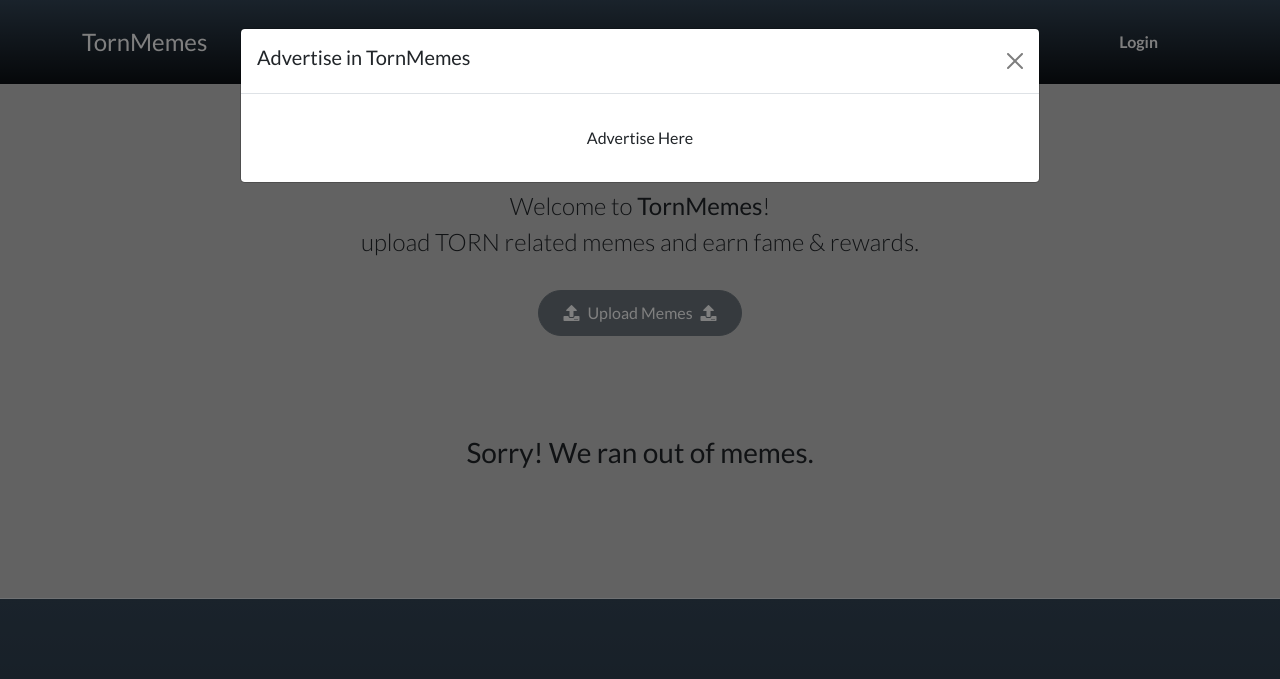
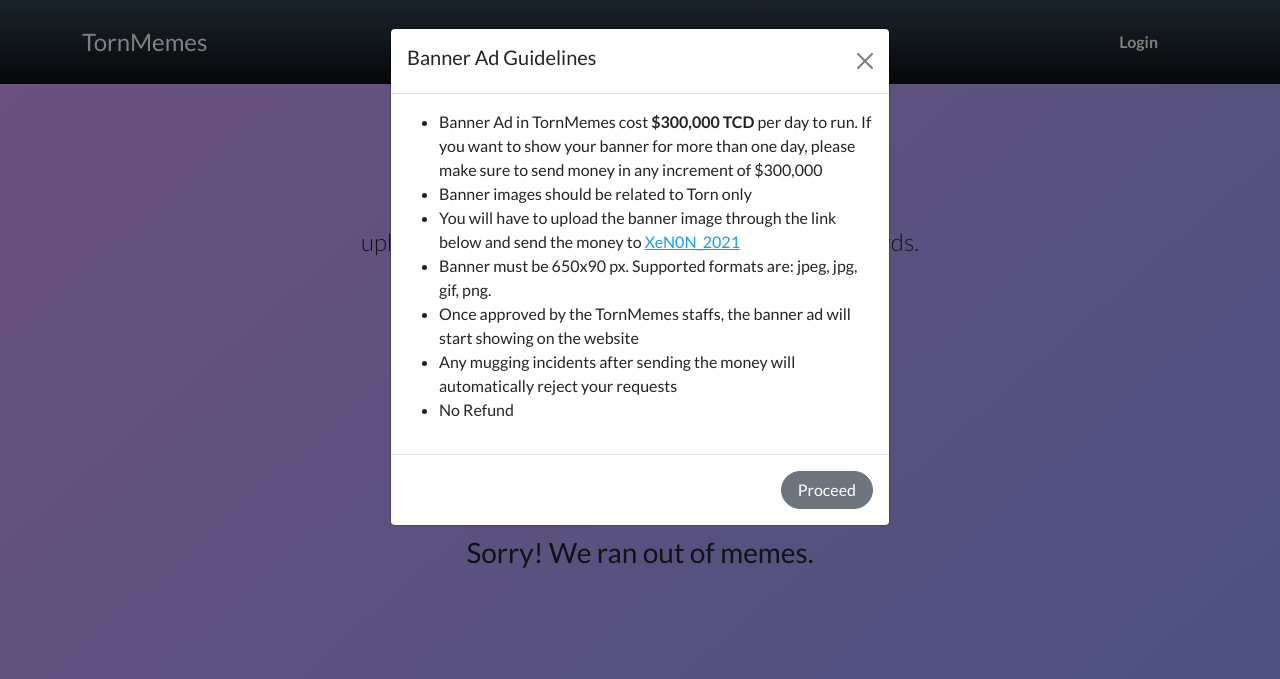
Before and after one commit to MadeleinePearce/tornmemesweb, a Django app: page / in a window 1280 px wide, after a click on "Advertise Here". Shown: the top 679 px of the page. Run offline with Django 3.2, Linux system fonts and the light colour scheme; data that the repository does not hold is empty; some libraries are stand-ins or nearby versions.

Commit message:
Added Dynamic Ads and Sponsors Page

```diff
--- a/webportal/models.py
+++ b/webportal/models.py
@@ -1,6 +1,9 @@
+import random
+import datetime
 from uuid import uuid4
 
 from django.db import models
+from django.utils import timezone
 from django.core.exceptions import ValidationError
 
 
@@ -51,3 +54,43 @@
     tornplayer = models.ForeignKey(TornPlayer, on_delete=models.CASCADE)
     meme = models.ForeignKey(Meme, on_delete=models.CASCADE)
     reaction = models.CharField(max_length=1, validators=[reaction_validator])
+
+
+class BannerAd(models.Model):
+    class Meta:
+        verbose_name = "Banner Ad"
+        verbose_name_plural = "Banner Ads"
+
+    created_at = models.DateTimeField(verbose_name="Created At", auto_now_add=True)
+    tornplayer = models.ForeignKey(TornPlayer, on_delete=models.CASCADE)
+    image_link = models.URLField(verbose_name="Image URL")
+    redirect_link = models.URLField(verbose_name="Redirect URL")
+    validity = models.PositiveIntegerField(verbose_name="Validity (Days)", default=1)
+
+    def __str__(self):
+        if timezone.now() > self.created_at + datetime.timedelta(days=self.validity):
+            return f"AD-{self.id} ({self.tornplayer.username}) [EXPIRED]"
+        else:
+            _r = (self.created_at + datetime.timedelta(days=self.validity)) - timezone.now()
+            return f"AD-{self.id} ({self.tornplayer.username}) [{_r.days} days remaining]"
+
+    @staticmethod
+    def get_valid_ads(n: int = None):
+        if n:
+            if len(BannerAd.objects.all()) > 1:
+                return random.choices(
+                    [
+                        ad
+                        for ad in BannerAd.objects.all()
+                        if timezone.now() <= ad.created_at + datetime.timedelta(days=ad.validity)
+                    ],
+                    k=n,
+                )
+            else:
+                return []
+        else:
+            return [
+                ad
+                for ad in BannerAd.objects.all()
+                if timezone.now() <= ad.created_at + datetime.timedelta(days=ad.validity)
+            ]
--- /dev/null
+++ b/webportal/static/css/style.css
@@ -0,0 +1,3 @@
+body {
+	background-image: linear-gradient(to right bottom, #d7a3ff, #c5a3ff, #b1a2ff, #9da2fe, #88a1fb);
+}
--- a/webportal/templates/index.html
+++ b/webportal/templates/index.html
@@ -8,12 +8,13 @@
         <link rel="stylesheet" href="{% static 'bootstrap/css/bootstrap.min.css' %}" />
         <link rel="stylesheet" href="https://fonts.googleapis.com/css?family=Lato:300,400,700" />
         <link rel="stylesheet" href="https://use.fontawesome.com/releases/v5.12.0/css/all.css" />
+        <link rel="stylesheet" href="{% static 'css/style.css' %}" />
     </head>
 
-    <body style="background-color: #c5c5c5;">
+    <body>
         <nav class="navbar navbar-dark navbar-expand-lg fixed-top bg-white portfolio-navbar" style="background: linear-gradient(0deg, #0c1014 0%, #344657 100%); box-shadow: 0 1px 0 #ffffff0d;">
             <div class="container">
-                <a class="navbar-brand logo" href="#">TornMemes</a>
+                <a class="navbar-brand logo" href="/">TornMemes</a>
                 <button data-bs-toggle="collapse" class="navbar-toggler" data-bs-target="#navbarNav"><span class="visually-hidden">Toggle navigation</span><span class="navbar-toggler-icon"></span></button>
                 <div class="collapse navbar-collapse" id="navbarNav">
                     <ul class="navbar-nav ms-auto">
@@ -31,7 +32,7 @@
                             Welcome to&nbsp;<strong>TornMemes</strong>!<br />
                             upload TORN related memes and earn fame &amp; rewards.
                         </p>
-                        <a class="btn btn-secondary" role="button" href="#"><i class="fas fa-upload p-2"></i><span>Upload Memes</span><i class="fas fa-upload p-2"></i></a>
+                        <a class="btn btn-secondary" role="button" href="#" data-bs-target="#uploadModal" data-bs-toggle="modal"><i class="fas fa-upload p-2"></i><span>Upload Memes</span><i class="fas fa-upload p-2"></i></a>
                     </div>
                 </div>
             </section>
@@ -141,7 +142,7 @@
                 {% endfor %}
             </div>
             {% endif %} {% if memes_on_page == 0 %}
-            <div class="row">
+            <div class="portfolio-block">
                 <div class="col text-center">
                     <h3>Sorry! We ran out of memes.</h3>
                 </div>
@@ -161,28 +162,94 @@
             <div class="container">
                 <div class="row align-items-center">
                     <div class="col text-center">
-                        <img class="img-fluid" src="https://www.torn.com/signature.php?id=1&amp;user=2680763" />
-                        <a href="#" style="text-decoration: none; color: white;" data-bs-toggle="modal" data-bs-target="#advertiseModal"><h6 class="p-2">Advertise Here</h6></a>
-                        <img class="img-fluid" src="https://www.torn.com/signature.php?id=1&amp;user=2680763" />
+                        {% if banner_ad_1 %}
+                        <a target="_blank" href="{{ banner_ad_1.redirect_link }}">
+                            <img class="img-fluid" src="{{ banner_ad_1.image_link }}" />
+                        </a>
+                        {% endif %}
+                        <h6 style="color: white;" class="p-2">
+                            <a href="#" style="text-decoration: none; color: white;" data-bs-toggle="modal" data-bs-target="#advertiseModal">Advertise Here</a> | <a href="/sponsors" style="text-decoration: none; color: white;">View All Sponsers</a>
+                        </h6>
+                        {% if banner_ad_2 %}
+                        <a target="_blank" href="{{ banner_ad_2.redirect_link }}">
+                            <img class="img-fluid" src="{{ banner_ad_2.image_link }}" />
+                        </a>
+                        {% endif %}
                     </div>
                 </div>
             </div>
         </section>
         <footer class="page-footer">
             <h6>
-                Made with&nbsp;❤️ by<a target="_blank" style="text-decoration: none;" href="https://www.torn.com/profiles.php?XID=2680763">XeN0N_2021</a>&amp;
-                <a target="_blank" style="text-decoration: none;" href="https://www.torn.com/profiles.php?XID=2695912">Apk-ash</a>
+                Copyright 2021 - TornMemes
             </h6>
         </footer>
         <div class="modal fade" role="dialog" tabindex="-1" id="advertiseModal">
-            <div class="modal-dialog modal-lg" role="document">
+            <div class="modal-dialog" role="document">
                 <div class="modal-content">
                     <div class="modal-header">
-                        <h5>Advertise in TornMemes</h5>
+                        <h5>Banner Ad Guidelines</h5>
                         <button type="button" class="btn-close" data-bs-dismiss="modal" aria-label="Close"></button>
                     </div>
-                    <div class="modal-body text-center">
-                        <p style="padding-top: 1rem;">Advertise Here<br /></p>
+                    <div class="modal-body">
+                        <ul>
+                            <li>
+                                Banner Ad in TornMemes cost <strong>$300,000 TCD</strong> per day to run. If you want to show your banner for more than one day, please make sure to send money in any increment of $300,000
+                            </li>
+                            <li>
+                                Banner images should be related to Torn only
+                            </li>
+                            <li>
+                                You will have to upload the banner image through the link below and send the money to <a href="https://www.torn.com/sendcash.php#/XID=2680763">XeN0N_2021</a>
+                            </li>
+                            <li>
+                                Banner must be 650x90 px. Supported formats are: jpeg, jpg, gif, png.
+                            </li>
+                            <li>
+                                Once approved by the TornMemes staffs, the banner ad will start showing on the website
+                            </li>
+                            <li>
+                                Any mugging incidents after sending the money will automatically reject your requests
+                            </li>
+                            <li>
+                                No Refund
+                            </li>
+                        </ul>
+                    </div>
+                    <div class="modal-footer">
+                        <a href="#" class="btn btn-secondary">Proceed</a>
+                    </div>
+                </div>
+            </div>
+        </div>
+        <div class="modal fade" role="dialog" tabindex="-1" id="uploadModal">
+            <div class="modal-dialog" role="document">
+                <div class="modal-content">
+                    <div class="modal-header">
+                        <h5>Upload Meme Guidelines</h5>
+                        <button type="button" class="btn-close" data-bs-dismiss="modal" aria-label="Close"></button>
+                    </div>
+                    <div class="modal-body">
+                        <ul>
+                            <li>
+                                The meme must be Torn related
+                            </li>
+                            <li>
+                                The preferred dimensions for the meme image is 500x500 px
+                            </li>
+                            <li>
+                                The meme should be your original work. We won't accept the same meme concept with different templates.
+                            </li>
+                            <li>
+                                The meme should not promote any kind of discrimination, harassment, obscene content or promotions.
+                            </li>
+                            <li>
+                                To submit your meme, we will need your special TornMemes API key. You can use your Torn API to login to TornMemes, we will then generate a key for you. You can find it in your 'Profile' after successful login (on right corner of the website).
+                            </li>
+                        </ul>
+                    </div>
+                    <div class="modal-footer">
+                        <a href="#" class="btn btn-secondary">Proceed</a>
                     </div>
                 </div>
             </div>
--- a/webportal/urls.py
+++ b/webportal/urls.py
@@ -4,6 +4,7 @@
 
 urlpatterns = [
     path("", homepage),
+    path("sponsors", sponsorspage),
     path("api/v1/login", loginapi),
     path("api/v1/reactions", memereactions),
 ]
--- a/webportal/views.py
+++ b/webportal/views.py
@@ -20,6 +20,7 @@
         _memes = _memes[15 * (_page - 1) : 15 * _page]
     else:
         _memes = _memes[:15]
+    _ads = BannerAd.get_valid_ads(n=2)
     return render(
         request,
         "index.html",
@@ -31,7 +32,24 @@
             "memes_group5": _memes[12:15],
             "memes_on_page": len(_memes),
             "total_pages": _total_pages,
+            "banner_ad_1": _ads[0] if _ads else None,
+            "banner_ad_2": _ads[1] if _ads else None,
         },
+    )
+
+
+def sponsorspage(request):
+    _sponsors = BannerAd.get_valid_ads()
+    _total_pages = math.ceil(len(_sponsors) / 5)
+    if "page" in request.GET and str(request.GET["page"]).isdigit() and int(request.GET["page"]) > 0:
+        _page = int(request.GET["page"])
+        _sponsors = _sponsors[5 * (_page - 1) : 5 * _page]
+    else:
+        _sponsors = _sponsors[:5]
+    return render(
+        request,
+        "sponsors.html",
+        {"sponsors": _sponsors, "total_pages": _total_pages, "sponsors_on_page": len(_sponsors)},
     )
 
 
```
Also changed, not shown: webportal/admin.py (+7 -0 lines), webportal/static/js/sponsors.js (added, +24 -0 lines), webportal/templates/sponsors.html (added, +75 -0 lines).
